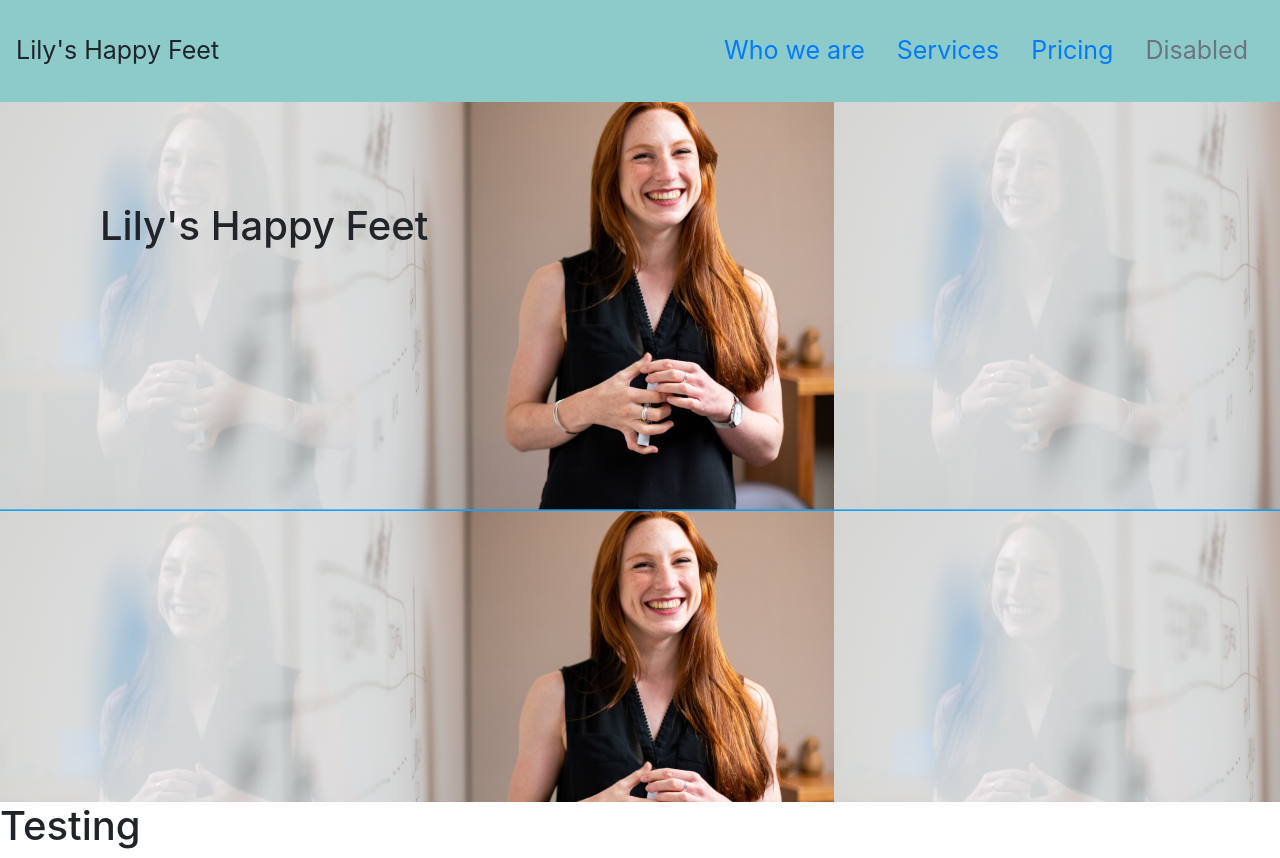
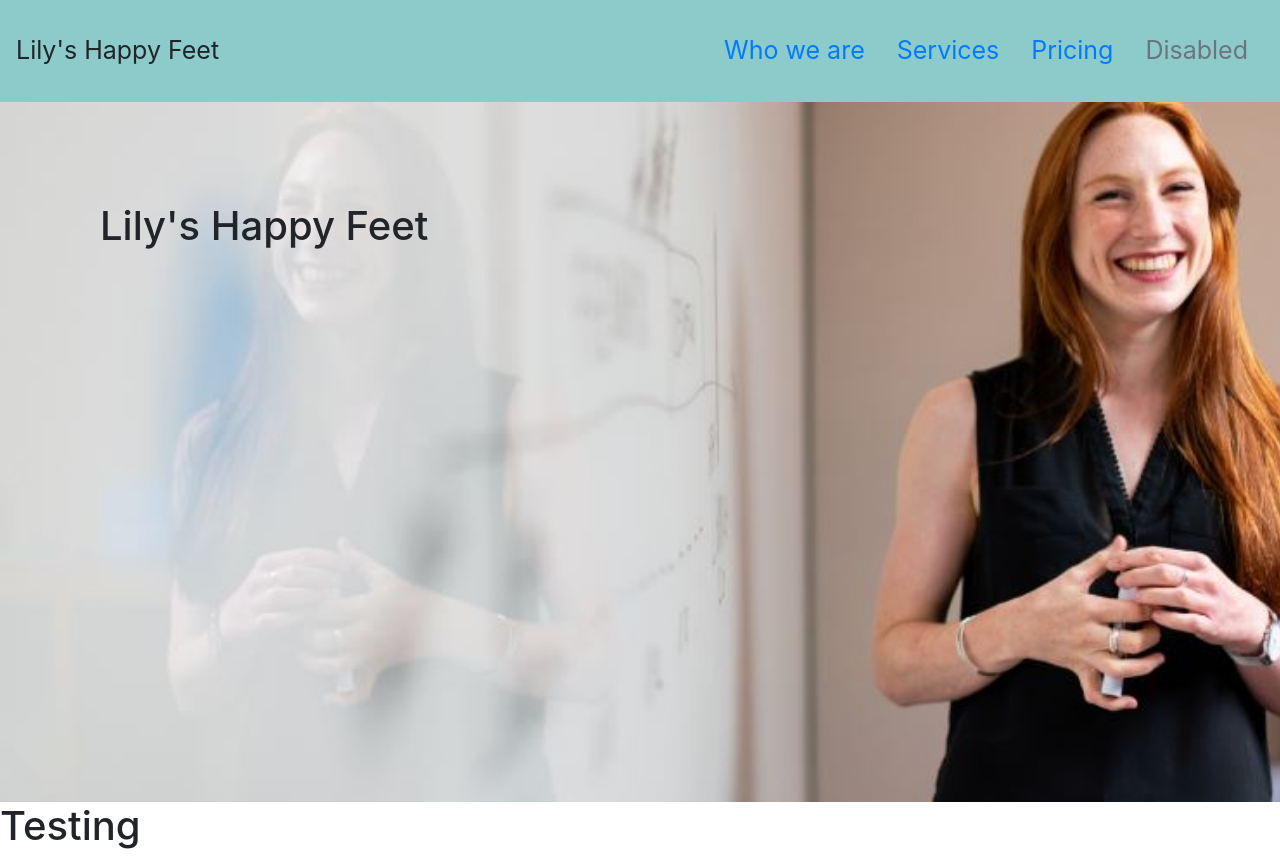
Before and after one commit to AnindaS13/Lily-s-Happy-Feet-Website, a React (Create React App) app: page / in a window 1280 px wide. Built offline with nearby package versions, Linux system fonts and the light colour scheme.

Commit message:
Added background image

```diff
--- a/src/Pages/Homepage.css
+++ b/src/Pages/Homepage.css
@@ -1,8 +1,11 @@
 .backImage{
 
-    background-image: url(../../public/Images/homepage.PNG);
+    background-image: url("woman.JPG");
     margin: 0px;
     padding: 100px;
     height: 700px;
+    background-repeat: no-repeat;
+    background-size: cover;
+}
 
-}
+/*../../public/Images/homepage.PNG */
```
